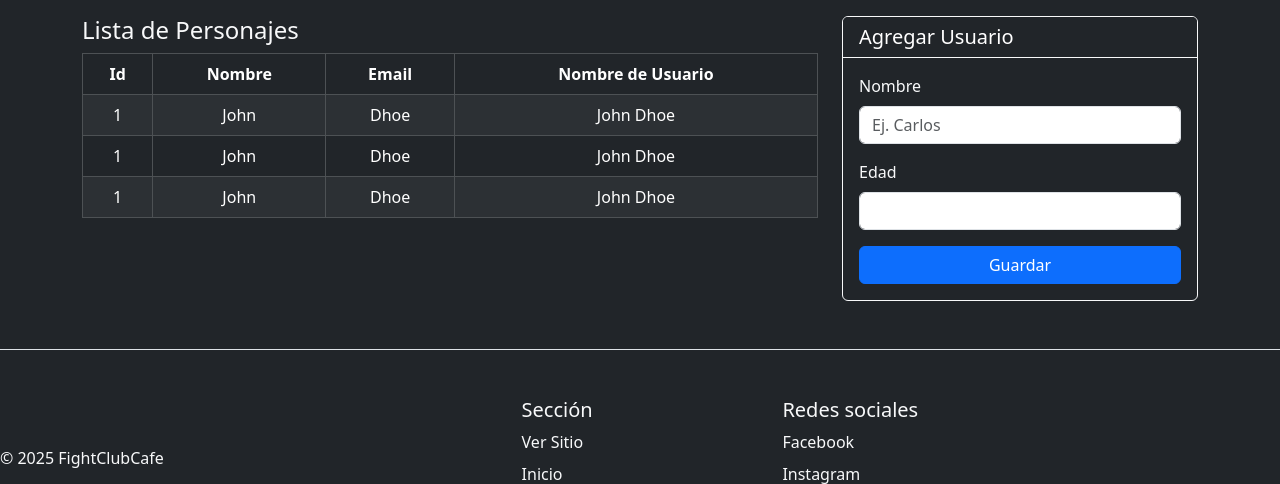
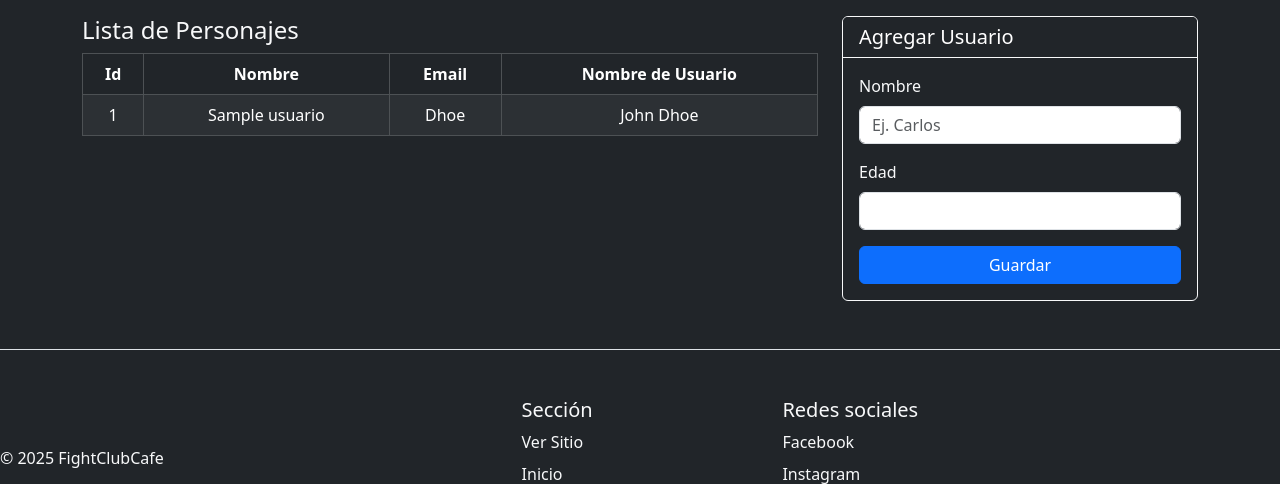
Before and after one commit to Schrodinger137/FCC, a Django app: template FCC/FightClubCafe/templates/administrator/admin_users.html in a window 1280 px wide. Shown: the part 56-540 px from the top of the page. Run offline with Django 4.2, Linux system fonts and the light colour scheme; the template is opened without the code that fills it: most values are stand-ins (such as "Sample title", 1, 10 or a date in 2020); some web fonts are replaced.

Commit message:
consumiendo_firebase

```diff
--- a/FCC/FightClubCafe/templates/administrator/admin_character.html
+++ b/FCC/FightClubCafe/templates/administrator/admin_character.html
@@ -14,7 +14,8 @@
               <tr>
                 <th scope="col">Id</th>
                 <th scope="col">Nombre</th>
-                <th scope="col">Edad</th>
+                <th scope="col">Foto</th>
+                <th scope="col">Acciones</th>
               </tr>
             </thead>
             <tbody>
--- a/FCC/FightClubCafe/templates/administrator/admin_users.html
+++ b/FCC/FightClubCafe/templates/administrator/admin_users.html
@@ -19,24 +19,18 @@
               </tr>
             </thead>
             <tbody>
+                {% for usuario in usuarios %}
               <tr>
-                <td>1</td>
-                <td>John</td>
+                <td>{{ forloop.counter }}</td>
+                <td>{{ usuario.nombre}}</td>
                 <td>Dhoe</td>
                 <td>John Dhoe</td>
               </tr>
+              {% empty %}
               <tr>
-                <td>1</td>
-                <td>John</td>
-                <td>Dhoe</td>
-                <td>John Dhoe</td>
+                <td colspan="3" class="text-center text-muted">No hay usuarios registrados</td>
               </tr>
-              <tr>
-                <td>1</td>
-                <td>John</td>
-                <td>Dhoe</td>
-                <td>John Dhoe</td>
-              </tr>
+              {% endfor %}
             </tbody>
           </table>
         </div>
--- a/FCC/FightClubCafe/views.py
+++ b/FCC/FightClubCafe/views.py
@@ -11,7 +11,9 @@ def administrator(request):
     return render(request, 'administrator/administrator.html')
 
 def admin_users(request):
-    return render(request, 'administrator/admin_users.html')
+    docs = db.collection('usuarios').stream()
+    usuarios = [{**doc.to_dict(), 'id':doc.id} for doc in docs]
+    return render(request, 'administrator/admin_users.html', {'usuarios':usuarios})
 
 def admin_characters(request):
     return render(request, 'administrator/admin_character.html')
```
Also changed, not shown: FCC/FightClubCafe/templates/inc/header.html (+5 -3 lines), FCC/FightClubCafe/templates/auth/login.html (added), FCC/FightClubCafe/templates/auth/signin.html (added).
